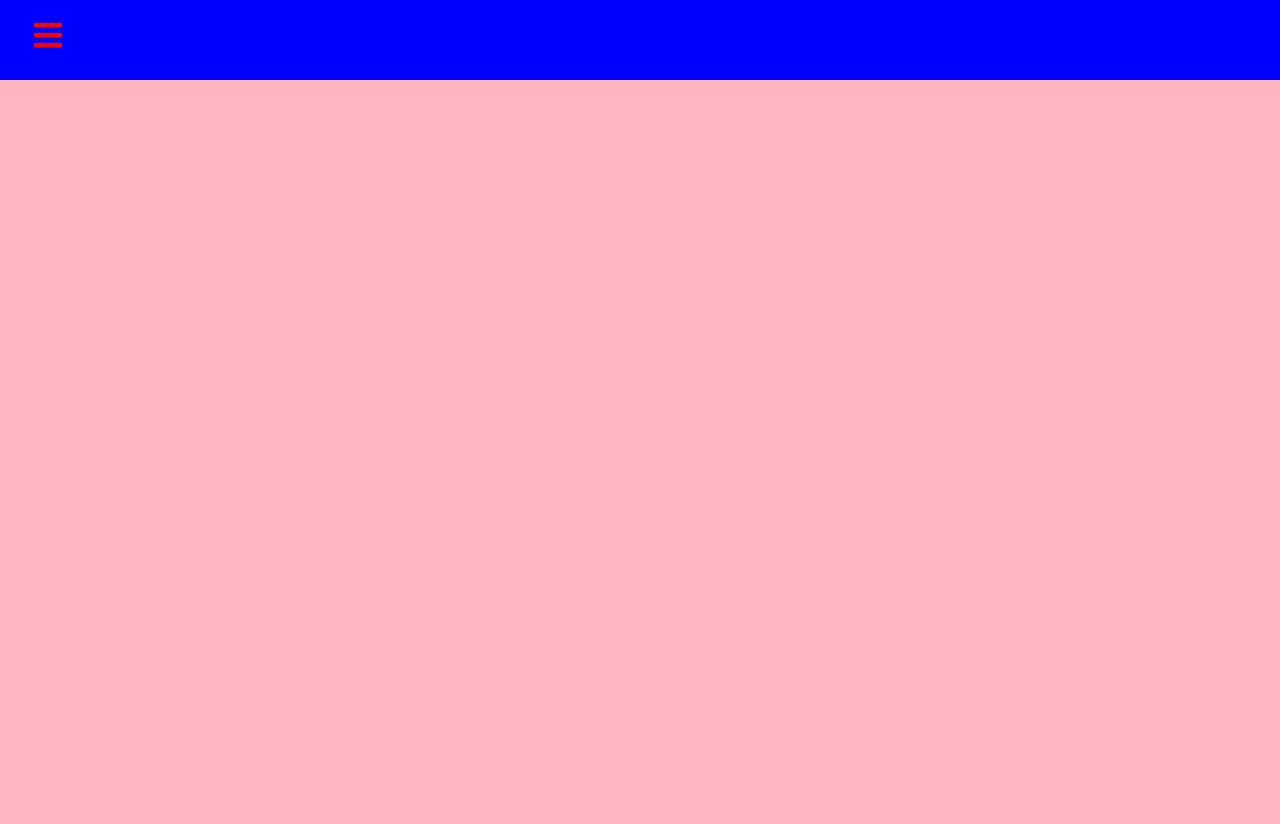
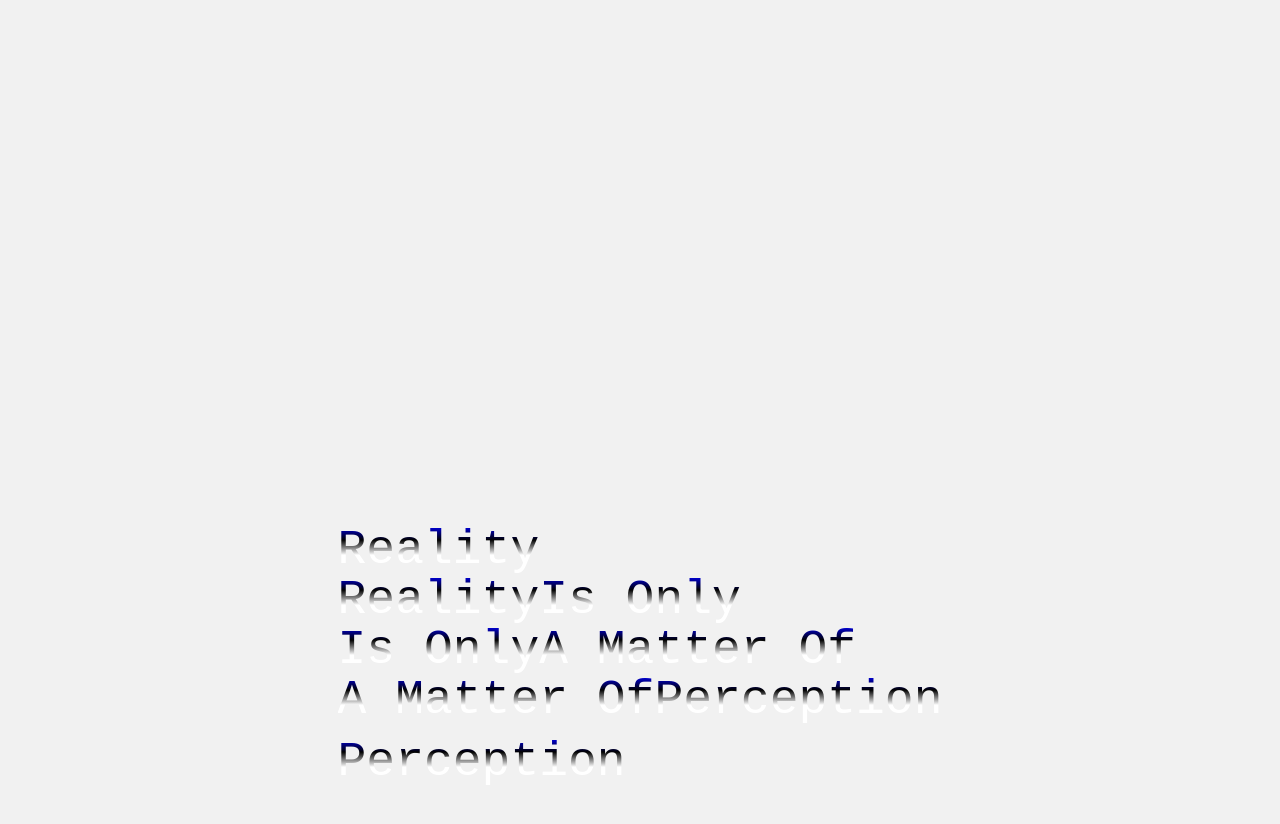
Before and after one commit to jumpybuns/freestylin-, a React app: page /underline in a window 1280 px wide. Shown: the top 824 px of the page. Before the commit the page ends 800 px from the top, so only its background shows below. Built offline with nearby package versions, Linux system fonts and the light colour scheme.

Commit message:
stuff that didnt work

```diff
--- a/src/components/LayeredText/LayeredText.js
+++ b/src/components/LayeredText/LayeredText.js
@@ -3,6 +3,6 @@ import styles from './LayeredText.css';
 
 export default class LayeredText extends Component {
   render() {
-    return <div className={styles.text}>Roses</div>;
+    return <div className={styles.text}>Bemis</div>;
   }
 }
--- /dev/null
+++ b/src/components/Underline/Underline.css
@@ -0,0 +1,71 @@
+html {
+  height: 100%;
+}
+
+body {
+  display: flex;
+  align-items: center;
+  justify-content: center;
+  background: #f1f1f1;
+  overflow: hidden;
+  margin-left: auto;
+  margin-right: auto;
+  margin-top: 250px;
+}
+
+.perspective-text {
+  color: white;
+  font-family: Arial;
+  font-size: 58px;
+  font-weight: 900;
+  letter-spacing: -2px;
+  text-transform: uppercase;
+}
+
+.perspective-line {
+  height: 50px;
+  overflow: hidden;
+  position: relative;
+}
+
+p {
+  margin: 0;
+  height: 50px;
+  line-height: 50px;
+  transition: all 0.5s ease-in-out;
+}
+
+.perspective-line:nth-child(odd) {
+  transform: skew(60deg, -30deg) scaleY(0.667);
+}
+
+.perspective-line:nth-child(even) {
+  transform: skew(0deg, -30deg) scaleY(1.337);
+}
+
+.perspective-text:hover p {
+  transform: translate(0, -50px);
+}
+
+.perspective-line:nth-child(1) {
+  left: 29px;
+}
+
+.perspective-line:nth-child(2) {
+  left: 58px;
+  background: #f07e6e;
+}
+
+.perspective-line:nth-child(3) {
+  left: 87px;
+  background: #84cdfa;
+}
+
+.perspective-line:nth-child(4) {
+  left: 116px;
+  background: #5ad1cd;
+}
+
+.perspective-line:nth-child(5) {
+  left: 145px;
+}
--- /dev/null
+++ b/src/components/Underline/Underline.js
@@ -0,0 +1,33 @@
+import React, { Component } from 'react';
+import styles from './Underline.css';
+
+export default class Underline extends Component {
+  render() {
+    return (
+      <div>
+        <div className={styles.perspectiveText}>
+          <div className={styles.perspectiveLine}>
+            <p></p>
+            <p>Reality</p>
+          </div>
+          <div className={styles.perspectiveLine}>
+            <p>Reality</p>
+            <p>Is Only</p>
+          </div>
+          <div className={styles.perspectiveLine}>
+            <p>Is Only</p>
+            <p>A Matter Of</p>
+          </div>
+          <div className={styles.perspectiveLine}>
+            <p>A Matter Of</p>
+            <p>Perception</p>
+          </div>
+          <div className={styles.perspectiveLine}>
+            <p>Perception</p>
+            <p></p>
+          </div>
+        </div>
+      </div>
+    );
+  }
+}
--- a/src/components/app/App.jsx
+++ b/src/components/app/App.jsx
@@ -3,17 +3,17 @@ import React, { Component } from 'react';
 import { BrowserRouter as Router, Route, Switch } from 'react-router-dom';
 import Home from '../Home/Home.js';
 import AboutMe from '../AboutMe/AboutMe.js';
-import NavBar from '../NavBar/NavBar';
+// import NavBar from '../NavBar/NavBar';
 import CSSFun from '../CSS FUN/CSSFun';
 import CSS2 from '../CSS2/CSS2.js';
 import LayeredText from '../LayeredText/LayeredText';
+import Underline from '../Underline/Underline';
 
 export default class App extends Component {
   render() {
     return (
       <div>
         <Router>
-          <NavBar />
           <Switch>
             <Route
               exact
@@ -40,6 +40,11 @@ export default class App extends Component {
               path="/layeredtext"
               render={(routerProps) => <LayeredText {...routerProps} />}
             />
+            <Route
+              exact
+              path="/underline"
+              render={(routerProps) => <Underline {...routerProps} />}
+            />
           </Switch>
         </Router>
       </div>
```
